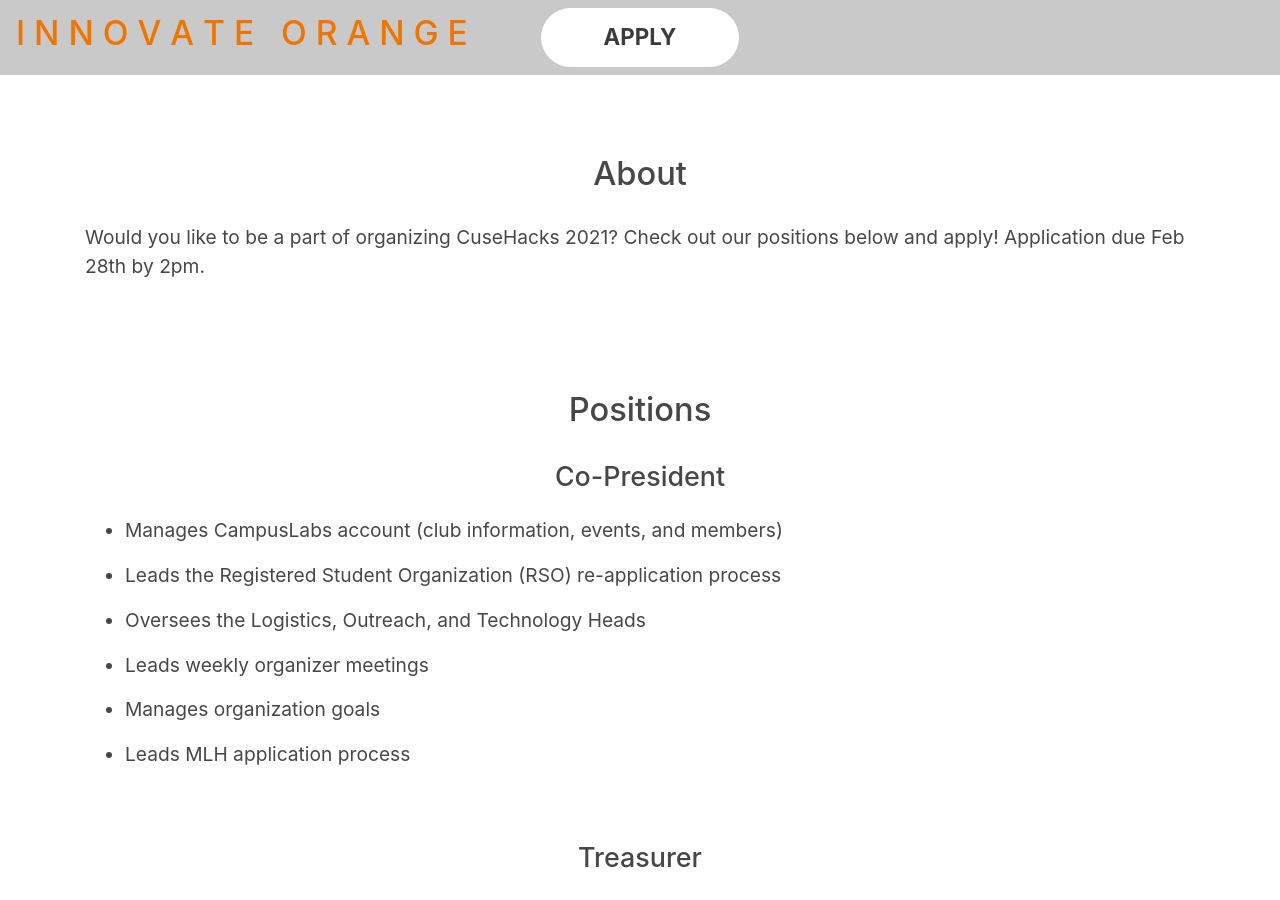
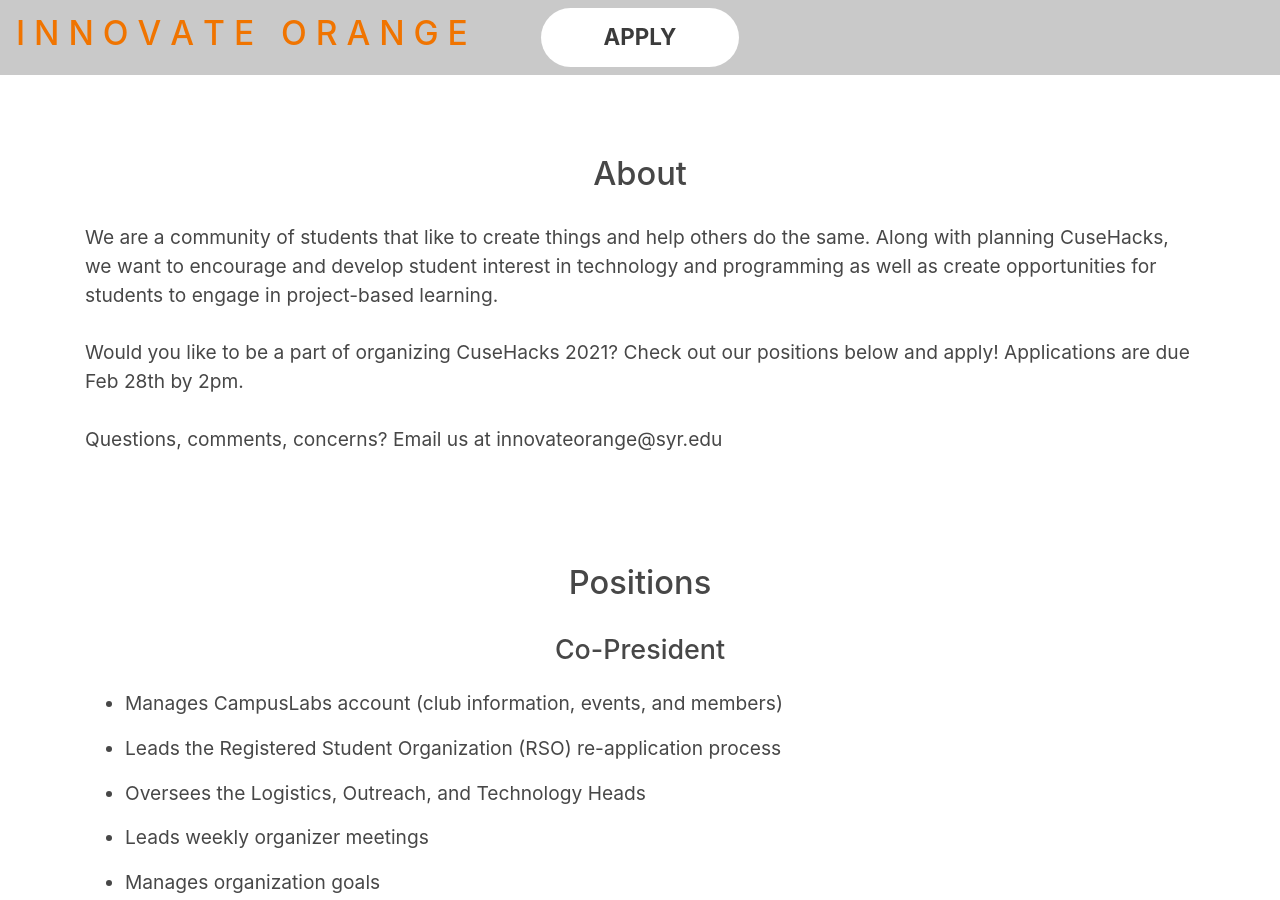
Before and after one commit to innovateorange/innovateorange.github.io, a Jekyll site: the page built from index.html, in a window 1280 px wide and 900 px high. Built offline with Jekyll 4.4.1, drawn with Linux system fonts in a browser that asks for light colours; nearby versions of some CDN libraries.

Commit message:
updated descriptions

```diff
--- a/_config.yml
+++ b/_config.yml
@@ -47,8 +47,14 @@
 
 # About Information
 about: >
+  We are a community of students that like to create things and help others do the same. Along with planning
+  CuseHacks, we want to encourage and develop student interest in technology and programming as well as create
+  opportunities for students to engage in project-based learning.
+  <br><br>
   Would you like to be a part of organizing CuseHacks 2021? Check out our positions below and apply!
-  Application due Feb 28th by 2pm.
+  Applications are due Feb 28th by 2pm.
+  <br><br>
+  Questions, comments, concerns? Email us at innovateorange@syr.edu
 
 
 # Positions
```
